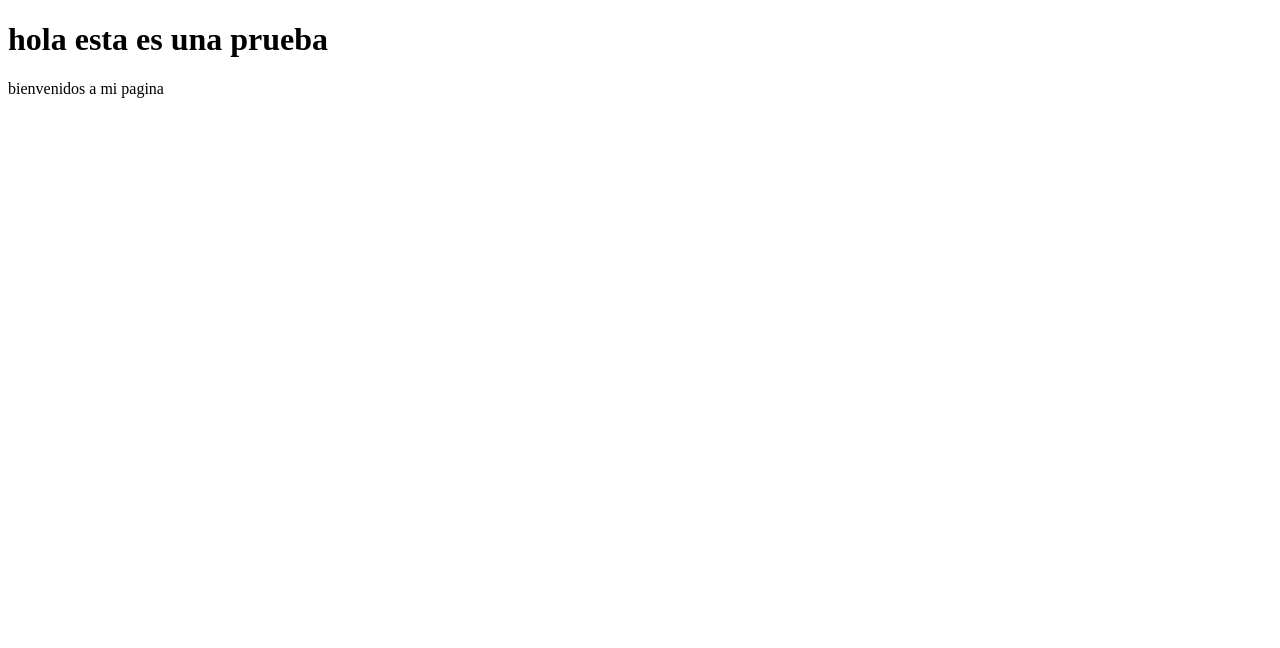
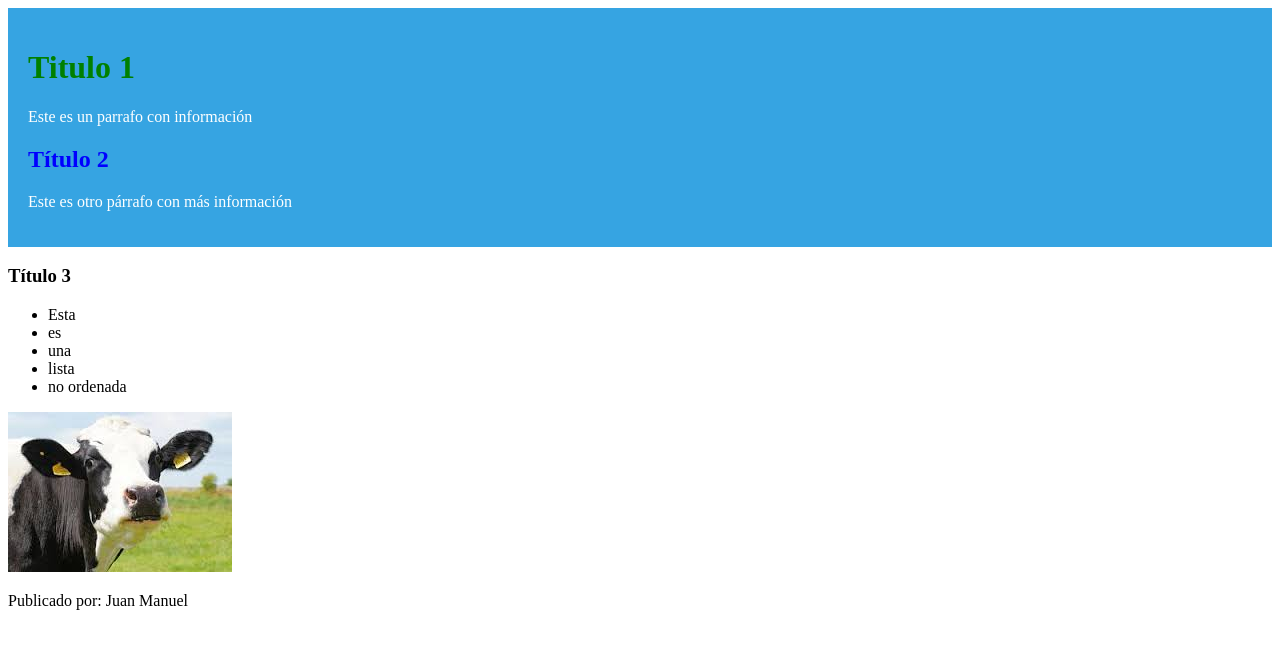
Before and after one commit to agsumaju/My-Website, a plain HTML site: page Index.html in a window 1280 px wide. Drawn offline with Linux system fonts and the light colour scheme.

Commit message:
Add files via upload

```diff
--- a/Index.html
+++ b/Index.html
@@ -1,14 +1,40 @@
-<!Doctype html>
+<!doctype html>
 <html>
 	<head>
-	<title> My Web page</title>
+	<title>Mi primera Pagina</title>
 	<meta charset="utf-8">
 		<link rel="stylesheet" type="text/css" href="style.css">
 	</head>
 
 	<body>
-			<h1>hola esta es una prueba</h1>
-			<p>bienvenidos a mi pagina</p>
+			<div class="envoltura">
+
+				<h1 class="title">Titulo 1</h1>
+
+				<p>Este es un parrafo con información</p>
+
+				<h2 id="orange">Título 2</h2>
+
+
+				<p>Este es otro párrafo con más información</p>
+			</div>
+
+			<h3>Título 3</h3>
+
+			<ul>
+				<li>Esta</li>
+				<li>es</li>
+				<li>una</li>
+				<li>lista</li>
+				<li>no ordenada</li>
+			</ul>
+
+		<img src="vaca.jpeg" alt="Vaca">
 	</body>
 
+	<footer>
+		<p>Publicado por: Juan Manuel</p>
+
+	</footer>
+
 </html>
--- a/style.css
+++ b/style.css
@@ -1,5 +1,17 @@
-html, body{
+body{
 	padding: 3em, 20px
 	font-family:arial;
 
 }
+.title{
+	color: green;
+}
+#orange {
+	color: blue;
+}
+
+.envoltura{
+	background-color: #36a4e2;
+	color: white;
+	padding: 20px
+}
```
Also changed, not shown: vaca.jpeg (added).
